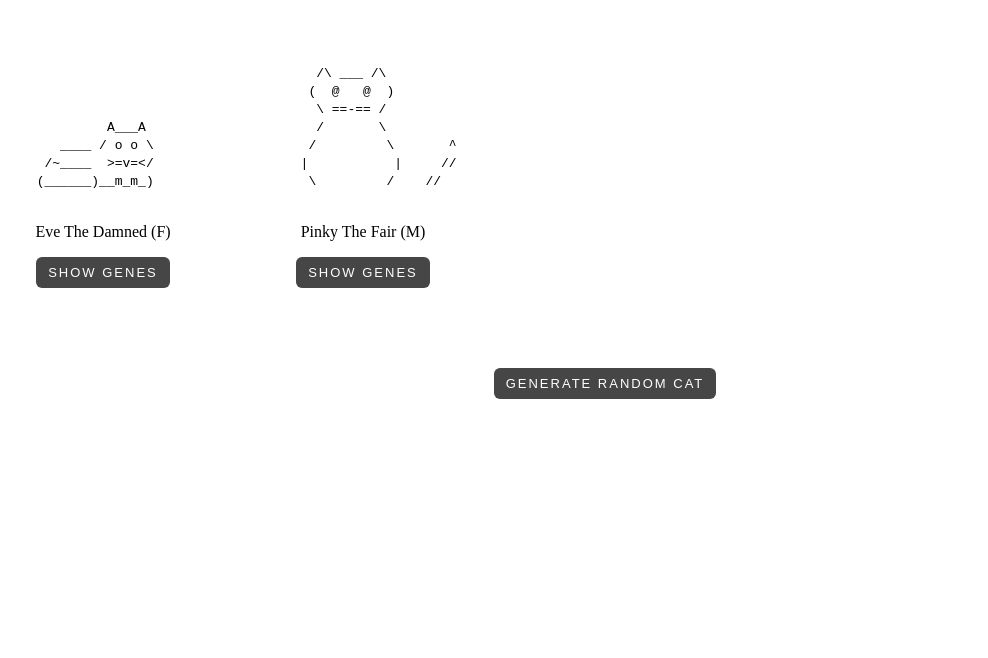
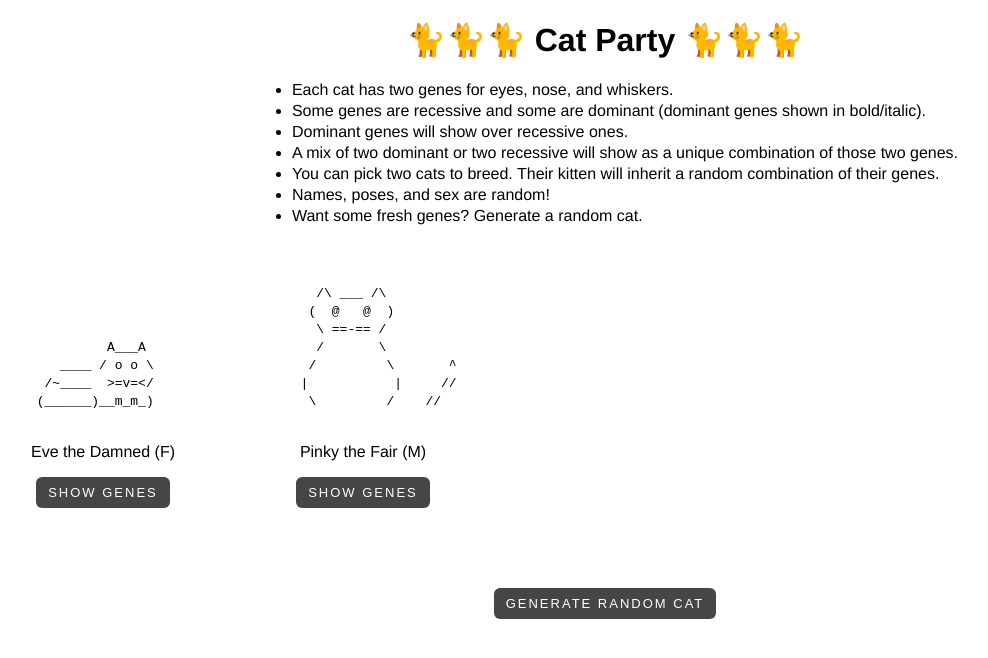
Before and after one commit to kwboyd/cat-party, a React (Vite) app: page / in a window 1280 px wide. Shown: the top 658 px of the page, without its empty margins (35-1023 px from the left). Built offline with nearby package versions, Linux system fonts and the light colour scheme.

Commit message:
Add rules component and styles

```diff
--- a/src/components/App.js
+++ b/src/components/App.js
@@ -1,5 +1,6 @@
 import React, { useState } from 'react';
 import CatBox from './CatBox';
+import Rules from './Rules';
 import generateRandomCat from '../services/randomCatGenerator';
 import './App.scss';
 
@@ -36,6 +37,7 @@ const App = () => {
 
     return (
         <div>
+            <Rules />
             <div className="cat-grid">
                 {
                     catList.map(cat => (
--- a/src/components/App.scss
+++ b/src/components/App.scss
@@ -1,3 +1,7 @@
+body {
+    font-family: "Helvetica", sans-serif;
+}
+
 .cat-grid {
     display: flex;
     flex-wrap: wrap;
--- a/src/components/CatBox.scss
+++ b/src/components/CatBox.scss
@@ -9,8 +9,8 @@
 
     .cat-info {
         text-align: center;
-        text-transform: capitalize;
     }
+
     .cat-body {
         white-space: pre;
         font-family: monospace;
--- /dev/null
+++ b/src/components/Rules.js
@@ -0,0 +1,21 @@
+import React from 'react';
+import './Rules.scss';
+
+const Rules = () => {
+    return (
+        <div className="rules">
+            <h1>🐈🐈🐈&nbsp;Cat Party&nbsp;🐈🐈🐈</h1>
+            <ul>
+                <li><p>Each cat has two genes for eyes, nose, and whiskers.</p></li>
+                <li><p>Some genes are recessive and some are dominant (dominant genes shown in bold/italic).</p></li>
+                <li><p>Dominant genes will show over recessive ones.</p></li>
+                <li><p>A mix of two dominant or two recessive will show as a unique combination of those two genes.</p></li>
+                <li><p>You can pick two cats to breed. Their kitten will inherit a random combination of their genes.</p></li>
+                <li><p>Names, poses, and sex are random!</p></li>
+                <li><p>Want some fresh genes? Generate a random cat.</p></li>
+            </ul>
+        </div>
+    )
+}
+
+export default Rules;
--- /dev/null
+++ b/src/components/Rules.scss
@@ -0,0 +1,16 @@
+.rules {
+    h1 {
+        text-align: center;
+    }
+
+    ul {
+        margin: 0 auto;
+        display: block;
+        width: fit-content;
+    }
+
+    p {
+        margin-bottom: 3px;
+        margin-top: 3px;
+    }
+}
```
